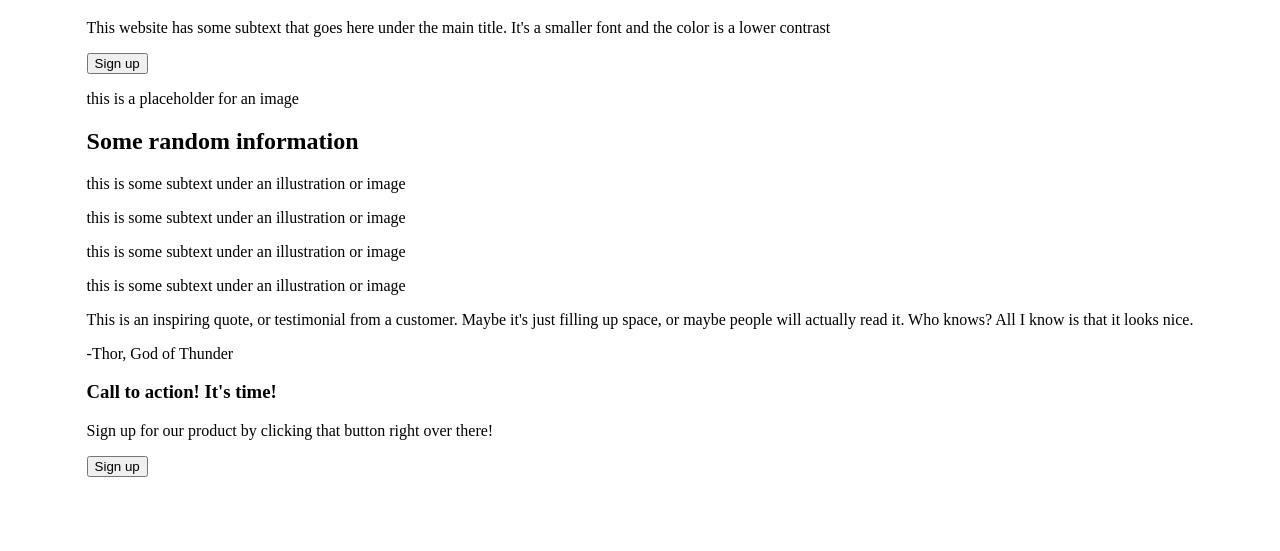
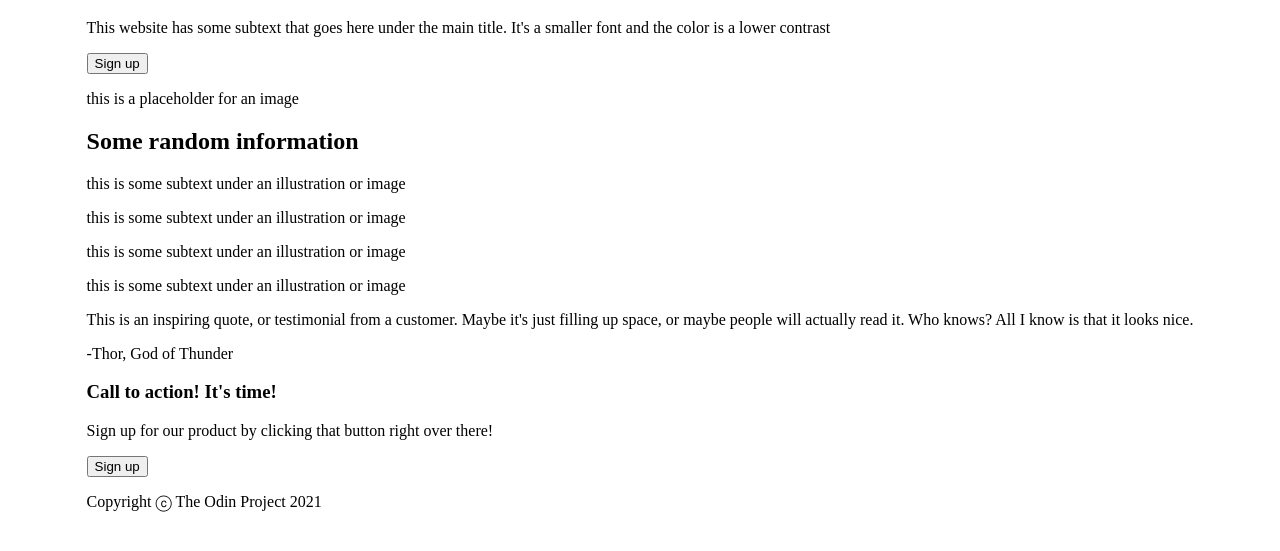
Before and after one commit to Barnaby-1/Landing-Page, a plain HTML site: page index.html in a window 1280 px wide. Shown: the part 173-724 px from the top of the page. Drawn offline with Linux system fonts and the light colour scheme.

Commit message:
footer html

```diff
--- a/index.html
+++ b/index.html
@@ -60,7 +60,7 @@
     <!--footer-->
 
     <footer>
-
+        <p>Copyright ⓒ The Odin Project 2021</p>
     </footer>
 
     <!--end of body-->
```
